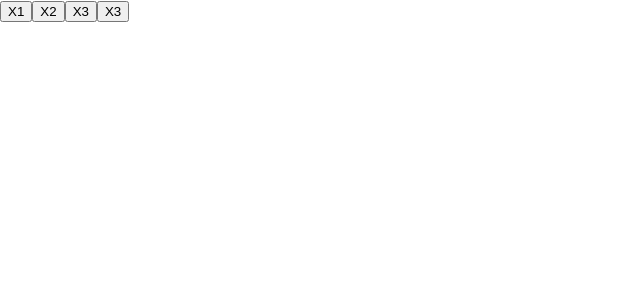
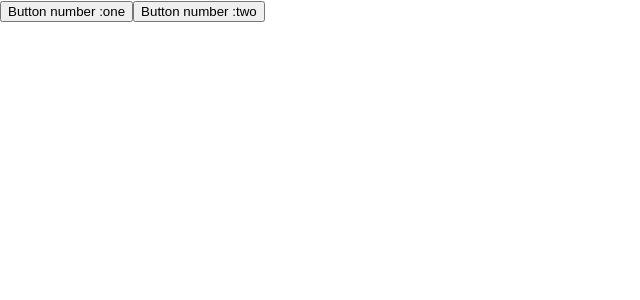
Before and after one commit to gromVlad/microtask-, a React (Create React App) app: page / in a window 1280 px wide. Shown: the top 300 px of the page, without its empty margins (0-640 px from the left). Built offline with nearby package versions, Linux system fonts and the light colour scheme.

Commit message:
button 1

```diff
--- a/src/App.tsx
+++ b/src/App.tsx
@@ -1,30 +1,17 @@
 import React from "react";
 import "./App.css";
-import { Header } from "./header/header";
-import { Footer } from "./footer/footer";
-import { Main } from "./main/main";
-import { ShowPeople } from "./showPeople/showPeople";
-import { Console } from "console";
+import { Button } from "./button/button";
 
 function App() {
-  //MouseEvent<HTMLButtonElement>
-  const fun1 = () => {
-    return console.log("hello my friends!!!");
-  }; //hello my friends!!!
-
-  const fun2 = (name: string) => {
-    return console.log("hello my friends!!!" + " " + name);
-  }; //hello my friends!!! vlad
+  const fun1 = (name: string, age: number) => {
+    console.log(name + " " + age);
+  };
 
   return (
     <>
-      <button onClick={() => console.log("hello")}>X1</button>
-      <button onClick={(event) => console.log("hello")}>X2</button>
-      <button onClick={fun1}>X3</button>
-      <button onClick={() => fun2("vlad")}>X3</button>
+      <Button name={"one"} logic={() => fun1("cat", 5)} />
+      <Button name={"two"} logic={() => fun1("dog", 6)} />
     </>
   );
-  //not use without () =>
-  //<button onClick={fun2("vlad")}>X3</button> / error
 }
 export default App;
--- /dev/null
+++ b/src/button/button.tsx
@@ -0,0 +1,19 @@
+type ButtonType = {
+  name: string;
+  logic: () => void;
+};
+
+export const Button = (props: ButtonType) => {
+
+  // const fun3 = () => {
+  //   props.logic();
+  // };
+  // <button onClick={fun3}>Button number :{props.name}</button>
+
+  return (
+    <button onClick={() => props.logic()}>Button number :{props.name}</button>
+  );
+};
+// cat 5
+// dog 6
+// dog 6
```
Also changed, not shown: src/footer/footer.tsx (deleted, +0 -7 lines), src/header/header.tsx (deleted, +0 -12 lines), src/main/main.tsx (deleted, +0 -7 lines), src/showPeople/showPeople.tsx (deleted, +0 -43 lines).
